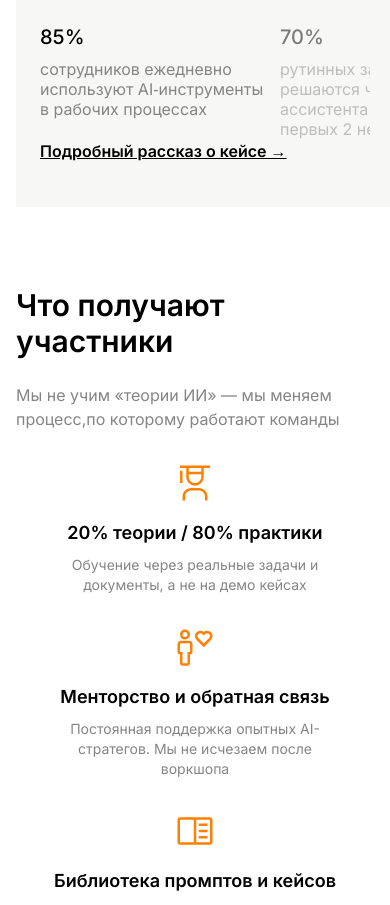
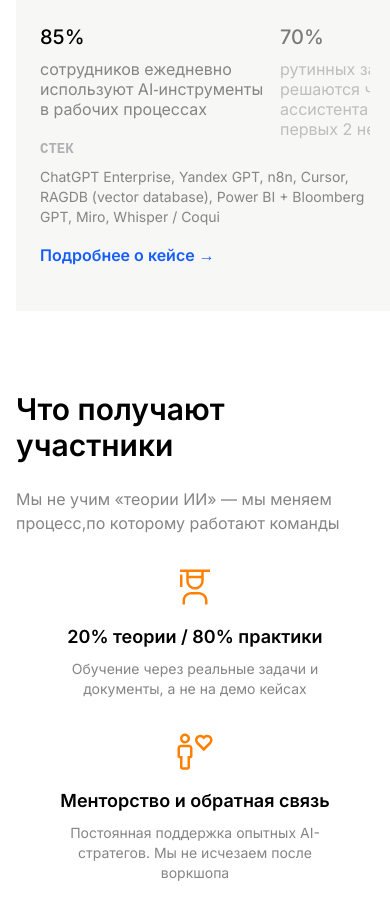
Before and after one commit to vb-sferai/IntelliHub, a React (Vite) app: page / in a window 390 px wide. Shown: the part 3020-3925 px from the top of the page. Built offline with nearby package versions, Linux system fonts and the light colour scheme.

Commit message:
feat: add detailed case study link button to cases carousel

```diff
--- a/src/pages/MainPage/components/CasesCarouselItem.tsx
+++ b/src/pages/MainPage/components/CasesCarouselItem.tsx
@@ -1,4 +1,5 @@
 import {useEffect, useRef, useState} from "react";
+import { Link } from "react-router-dom";
 
 type CaseResult = {
     title: string;
@@ -89,13 +90,17 @@ export const CasesCarouselItem = ({ client, request, results, stack }: CasesCaro
                         </div>
                     </div>
                 </div>
-                <div className="hidden md:flex flex-col gap-4">
+                <div className="hidden md:flex md:flex-col gap-4">
                     <span className="uppercase text-base font-semibold text-gray-400 font-geist">Стек</span>
                     <span className="text-base font-normal text-gray-500 max-w-148 leading-5">{stack}</span>
                 </div>
-                <a href="/casestudies" className="inline-flex md:hidden text-base font-semibold text-black underline hover:opacity-75 transition-opacity">
-                    Подробный рассказ о кейсе →
-                </a>
+                <div className="md:hidden flex flex-col gap-2 mb-4">
+                    <span className="uppercase text-sm font-semibold text-gray-400 font-geist">Стек</span>
+                    <span className="text-sm font-normal text-gray-500 leading-5">{stack}</span>
+                </div>
+                <Link to="/casestudies" className="text-base font-semibold text-blue-600 hover:underline flex items-center gap-1">
+                    Подробнее о кейсе →
+                </Link>
             </div>
         </div>
     );
```
